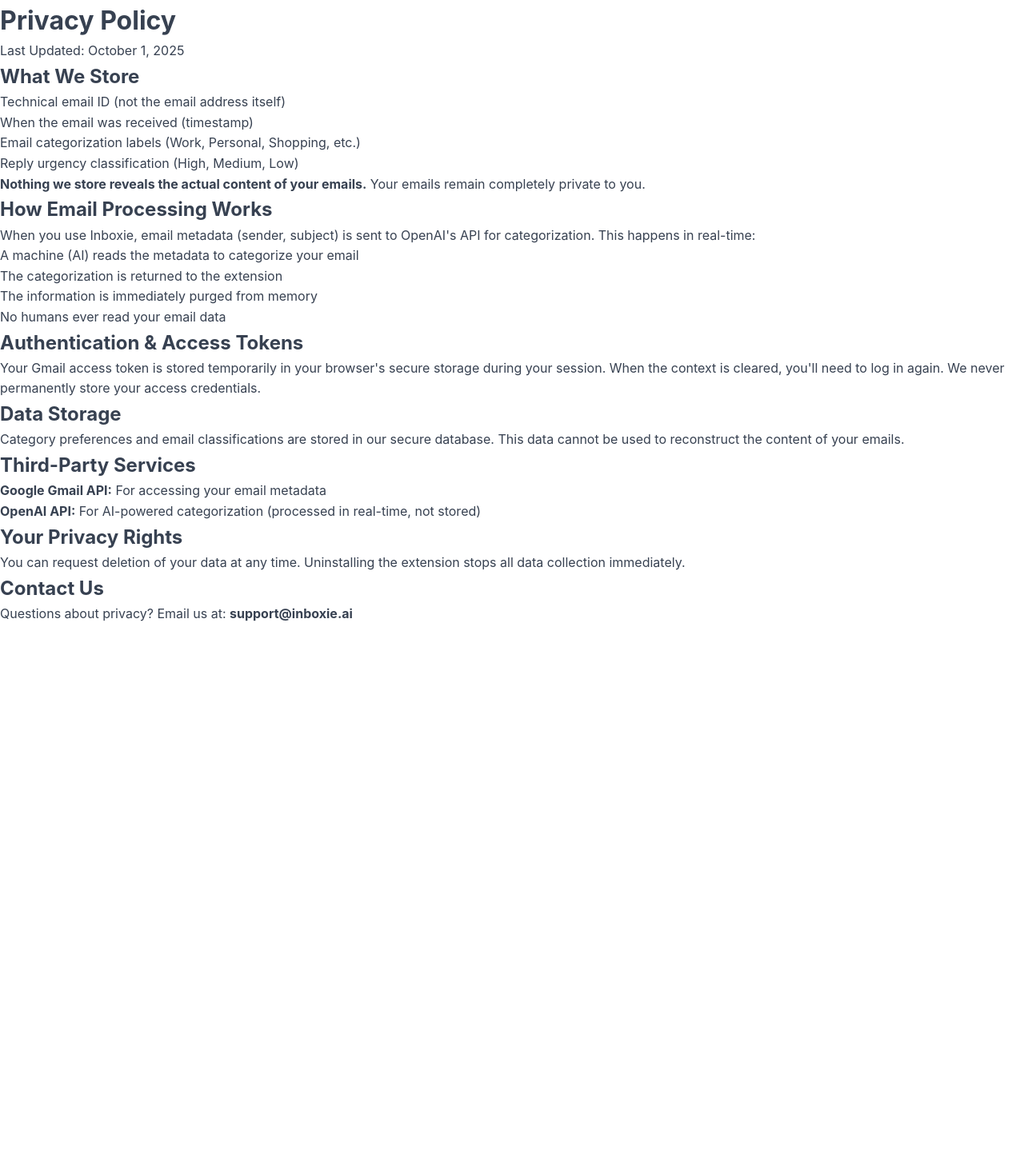
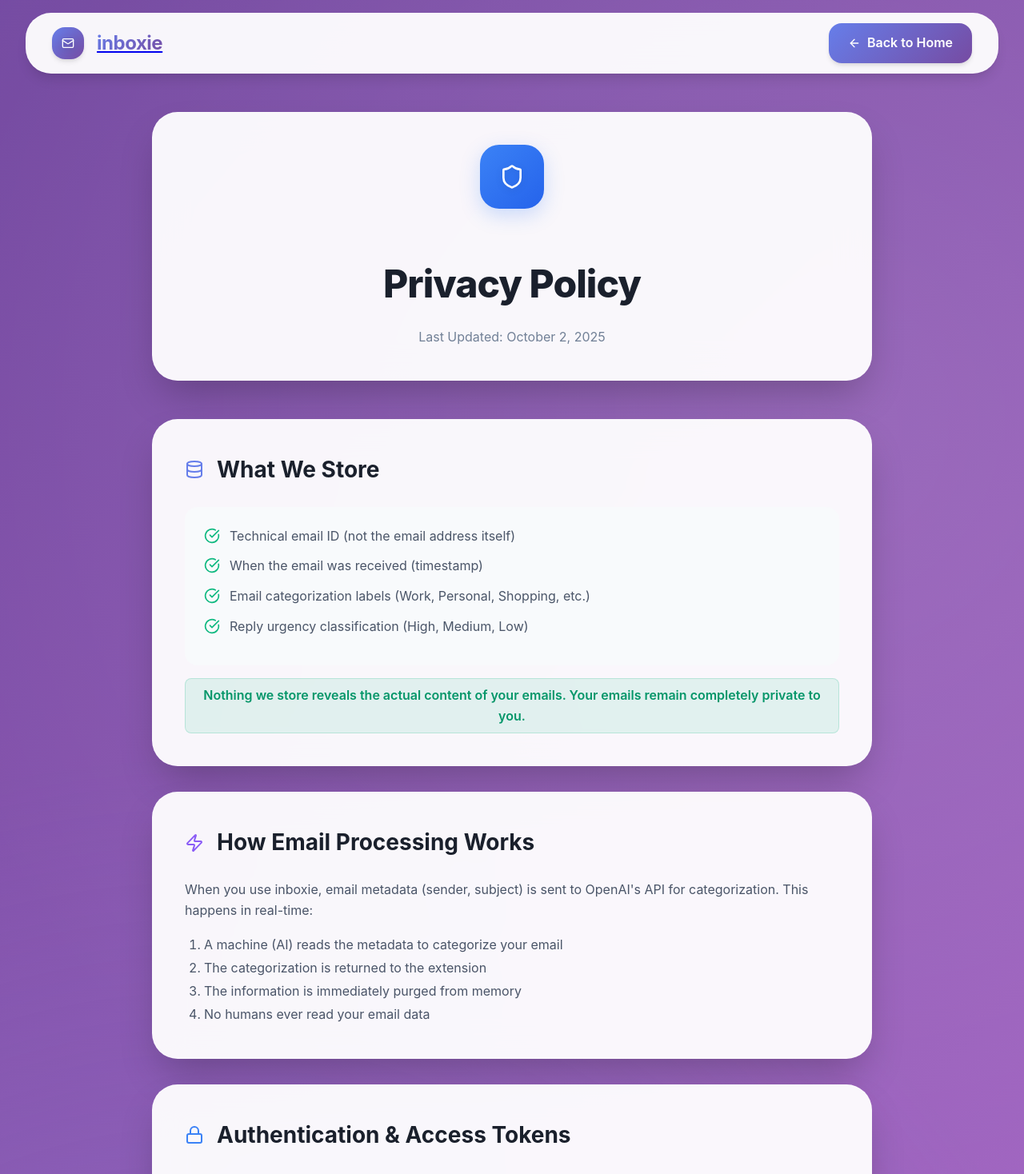
Before and after one commit to inboxie/inboxie, a Next.js app: page /privacy in a window 1280 px wide. Shown: the top 1468 px of the page at 80% size. Before the commit the page ends 800 px from the top, so only its background shows below. Built offline with nearby package versions, Linux system fonts and the light colour scheme.

Commit message:
Fix privacy page styling with client component

```diff
--- a/src/app/privacy/page.tsx
+++ b/src/app/privacy/page.tsx
@@ -1,78 +1,162 @@
+'use client';
+
+import Link from 'next/link';
+import { Mail, ArrowLeft, Shield, Lock, Database, Zap, CheckCircle } from 'lucide-react';
+
 export default function Privacy() {
-    return (
-      <div className="min-h-screen bg-white py-12 px-4">
-        <div className="max-w-3xl mx-auto">
-          <h1 className="text-4xl font-bold mb-4">Privacy Policy</h1>
-          <p className="text-gray-600 mb-8">Last Updated: October 1, 2025</p>
+  return (
+    <div className="landing-container">
+      {/* Navigation */}
+      <nav className="landing-nav">
+        <div className="nav-content">
+          <Link href="/" className="nav-logo">
+            <div className="nav-logo-icon">
+              <Mail size={16} className="nav-icon" />
+            </div>
+            <span className="nav-logo-text">inboxie</span>
+          </Link>
+          <Link href="/" className="nav-dashboard-btn" style={{display: 'flex', alignItems: 'center', gap: '0.5rem'}}>
+            <ArrowLeft size={16} />
+            Back to Home
+          </Link>
+        </div>
+      </nav>
 
-          <div className="space-y-6">
-            <section>
-              <h2 className="text-2xl font-semibold mb-3">What We Store</h2>
-              <ul className="list-disc pl-6 space-y-2 text-gray-700">
-                <li>Technical email ID (not the email address itself)</li>
-                <li>When the email was received (timestamp)</li>
-                <li>Email categorization labels (Work, Personal, Shopping, etc.)</li>
-                <li>Reply urgency classification (High, Medium, Low)</li>
-              </ul>
-              <p className="text-gray-700 mt-3">
-                <strong>Nothing we store reveals the actual content of your emails.</strong> Your emails remain completely private to you.
+      {/* Content */}
+      <section className="hero-section" style={{paddingTop: '2rem'}}>
+        <div className="hero-content">
+          <div style={{maxWidth: '900px', margin: '0 auto'}}>
+            {/* Header Card */}
+            <div className="demo-card" style={{marginBottom: '3rem', textAlign: 'center'}}>
+              <div style={{display: 'flex', justifyContent: 'center', marginBottom: '1.5rem'}}>
+                <div className="feature-icon-container blue">
+                  <Shield size={32} className="feature-icon" />
+                </div>
+              </div>
+              <h1 style={{fontSize: '3rem', fontWeight: 800, color: 'var(--text-primary)', marginBottom: '1rem', letterSpacing: '-0.02em'}}>
+                Privacy Policy
+              </h1>
+              <p style={{color: 'var(--text-muted)', fontSize: '1rem'}}>
+                Last Updated: October 2, 2025
               </p>
-            </section>
+            </div>
 
-            <section>
-              <h2 className="text-2xl font-semibold mb-3">How Email Processing Works</h2>
-              <p className="text-gray-700 mb-2">
-                When you use Inboxie, email metadata (sender, subject) is sent to OpenAI's API for categorization.
-                This happens in real-time:
+            {/* What We Store */}
+            <div className="demo-card" style={{marginBottom: '2rem'}}>
+              <div style={{display: 'flex', alignItems: 'center', gap: '1rem', marginBottom: '1.5rem'}}>
+                <Database size={24} style={{color: '#667eea'}} />
+                <h2 style={{fontSize: '1.75rem', fontWeight: 700, color: 'var(--text-primary)', margin: 0}}>
+                  What We Store
+                </h2>
+              </div>
+              <div style={{background: '#f8fafc', padding: '1.5rem', borderRadius: '1rem', marginBottom: '1rem'}}>
+                <ul style={{listStyle: 'none', padding: 0, margin: 0}}>
+                  {['Technical email ID (not the email address itself)',
+                    'When the email was received (timestamp)',
+                    'Email categorization labels (Work, Personal, Shopping, etc.)',
+                    'Reply urgency classification (High, Medium, Low)'].map((item, i) => (
+                    <li key={i} style={{display: 'flex', alignItems: 'start', gap: '0.75rem', marginBottom: '0.75rem', color: 'var(--text-secondary)'}}>
+                      <CheckCircle size={20} style={{color: '#10b981', flexShrink: 0, marginTop: '2px'}} />
+                      <span>{item}</span>
+                    </li>
+                  ))}
+                </ul>
+              </div>
+              <div className="demo-smart-inbox" style={{textAlign: 'center', fontSize: '1rem'}}>
+                Nothing we store reveals the actual content of your emails. Your emails remain completely private to you.
+              </div>
+            </div>
+
+            {/* How Processing Works */}
+            <div className="demo-card" style={{marginBottom: '2rem'}}>
+              <div style={{display: 'flex', alignItems: 'center', gap: '1rem', marginBottom: '1.5rem'}}>
+                <Zap size={24} style={{color: '#8b5cf6'}} />
+                <h2 style={{fontSize: '1.75rem', fontWeight: 700, color: 'var(--text-primary)', margin: 0}}>
+                  How Email Processing Works
+                </h2>
+              </div>
+              <p style={{color: 'var(--text-secondary)', marginBottom: '1rem', lineHeight: 1.6}}>
+                When you use inboxie, email metadata (sender, subject) is sent to OpenAI's API for categorization. This happens in real-time:
               </p>
-              <ol className="list-decimal pl-6 space-y-2 text-gray-700">
+              <ol style={{paddingLeft: '1.5rem', color: 'var(--text-secondary)', lineHeight: 1.8}}>
                 <li>A machine (AI) reads the metadata to categorize your email</li>
                 <li>The categorization is returned to the extension</li>
                 <li>The information is immediately purged from memory</li>
                 <li>No humans ever read your email data</li>
               </ol>
-            </section>
+            </div>
 
-            <section>
-              <h2 className="text-2xl font-semibold mb-3">Authentication & Access Tokens</h2>
-              <p className="text-gray-700">
+            {/* Authentication */}
+            <div className="demo-card" style={{marginBottom: '2rem'}}>
+              <div style={{display: 'flex', alignItems: 'center', gap: '1rem', marginBottom: '1.5rem'}}>
+                <Lock size={24} style={{color: '#3b82f6'}} />
+                <h2 style={{fontSize: '1.75rem', fontWeight: 700, color: 'var(--text-primary)', margin: 0}}>
+                  Authentication & Access Tokens
+                </h2>
+              </div>
+              <p style={{color: 'var(--text-secondary)', lineHeight: 1.6}}>
                 Your Gmail access token is stored temporarily in your browser's secure storage during your session.
                 When the context is cleared, you'll need to log in again. We never permanently store your access credentials.
               </p>
-            </section>
+            </div>
 
-            <section>
-              <h2 className="text-2xl font-semibold mb-3">Data Storage</h2>
-              <p className="text-gray-700">
+            {/* Data Storage */}
+            <div className="demo-card" style={{marginBottom: '2rem'}}>
+              <h2 style={{fontSize: '1.75rem', fontWeight: 700, color: 'var(--text-primary)', marginBottom: '1rem'}}>
+                Data Storage
+              </h2>
+              <p style={{color: 'var(--text-secondary)', lineHeight: 1.6}}>
                 Category preferences and email classifications are stored in our secure database.
                 This data cannot be used to reconstruct the content of your emails.
               </p>
-            </section>
+            </div>
 
-            <section>
-              <h2 className="text-2xl font-semibold mb-3">Third-Party Services</h2>
-              <ul className="list-disc pl-6 space-y-2 text-gray-700">
-                <li><strong>Google Gmail API:</strong> For accessing your email metadata</li>
-                <li><strong>OpenAI API:</strong> For AI-powered categorization (processed in real-time, not stored)</li>
+            {/* Third Party Services */}
+            <div className="demo-card" style={{marginBottom: '2rem'}}>
+              <h2 style={{fontSize: '1.75rem', fontWeight: 700, color: 'var(--text-primary)', marginBottom: '1rem'}}>
+                Third-Party Services
+              </h2>
+              <ul style={{listStyle: 'none', padding: 0, margin: 0}}>
+                <li style={{marginBottom: '0.75rem', color: 'var(--text-secondary)'}}>
+                  <strong style={{color: 'var(--text-primary)'}}>Google Gmail API:</strong> For accessing your email metadata
+                </li>
+                <li style={{color: 'var(--text-secondary)'}}>
+                  <strong style={{color: 'var(--text-primary)'}}>OpenAI API:</strong> For AI-powered categorization (processed in real-time, not stored)
+                </li>
               </ul>
-            </section>
+            </div>
 
-            <section>
-              <h2 className="text-2xl font-semibold mb-3">Your Privacy Rights</h2>
-              <p className="text-gray-700">
+            {/* Your Rights */}
+            <div className="demo-card" style={{marginBottom: '2rem'}}>
+              <h2 style={{fontSize: '1.75rem', fontWeight: 700, color: 'var(--text-primary)', marginBottom: '1rem'}}>
+                Your Privacy Rights
+              </h2>
+              <p style={{color: 'var(--text-secondary)', lineHeight: 1.6}}>
                 You can request deletion of your data at any time.
                 Uninstalling the extension stops all data collection immediately.
               </p>
-            </section>
+            </div>
 
-            <section>
-              <h2 className="text-2xl font-semibold mb-3">Contact Us</h2>
-              <p className="text-gray-700">
-                Questions about privacy? Email us at: <strong>support@inboxie.ai</strong>
+            {/* Contact */}
+            <div className="demo-card" style={{textAlign: 'center', background: 'linear-gradient(135deg, #f8fafc 0%, #ffffff 100%)'}}>
+              <h2 style={{fontSize: '1.75rem', fontWeight: 700, color: 'var(--text-primary)', marginBottom: '1rem'}}>
+                Contact Us
+              </h2>
+              <p style={{color: 'var(--text-secondary)', marginBottom: '1.5rem', lineHeight: 1.6}}>
+                Questions about privacy? We're here to help.
               </p>
-            </section>
+              <a
+                href="mailto:support@inboxie.ai"
+                className="cta-primary"
+                style={{display: 'inline-flex', padding: '1rem 2rem', fontSize: '1rem'}}
+              >
+                <Mail size={20} />
+                support@inboxie.ai
+              </a>
+            </div>
           </div>
         </div>
-      </div>
-    );
-  }
+      </section>
+    </div>
+  );
+}
```
